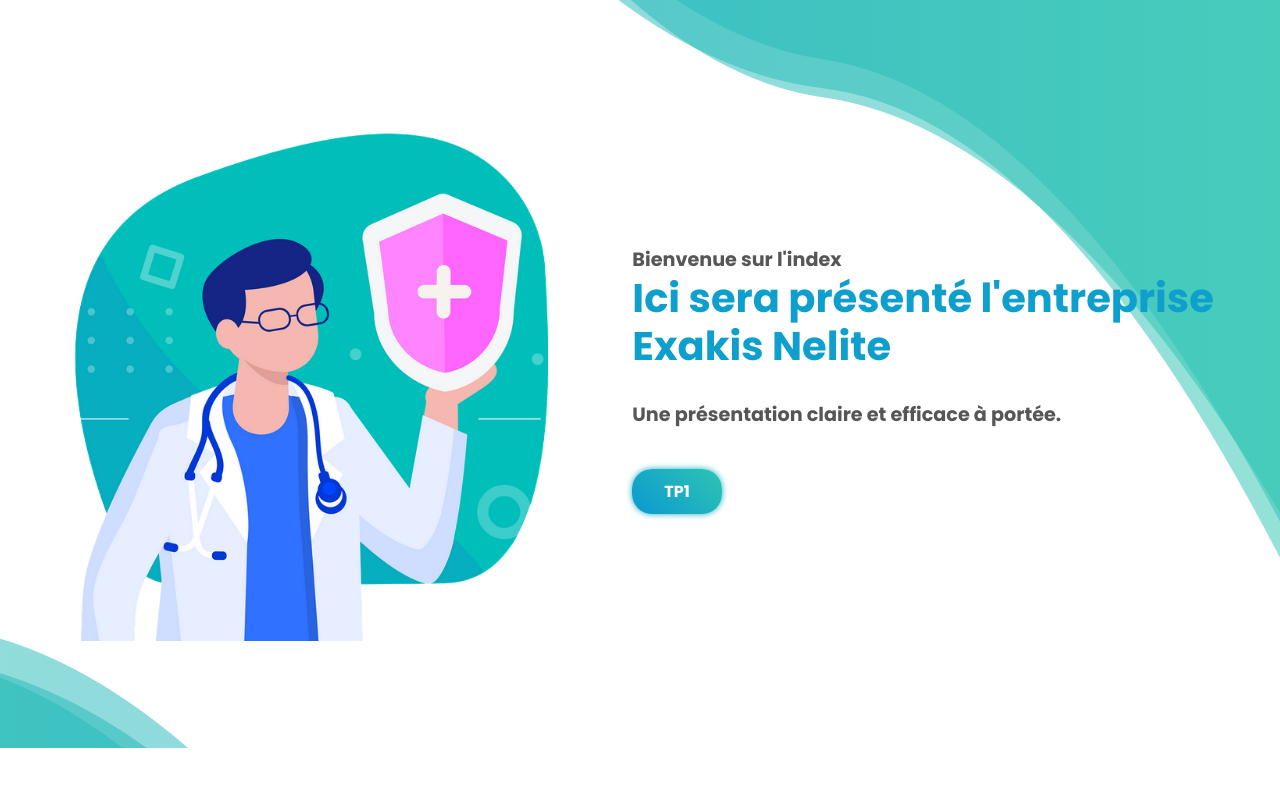
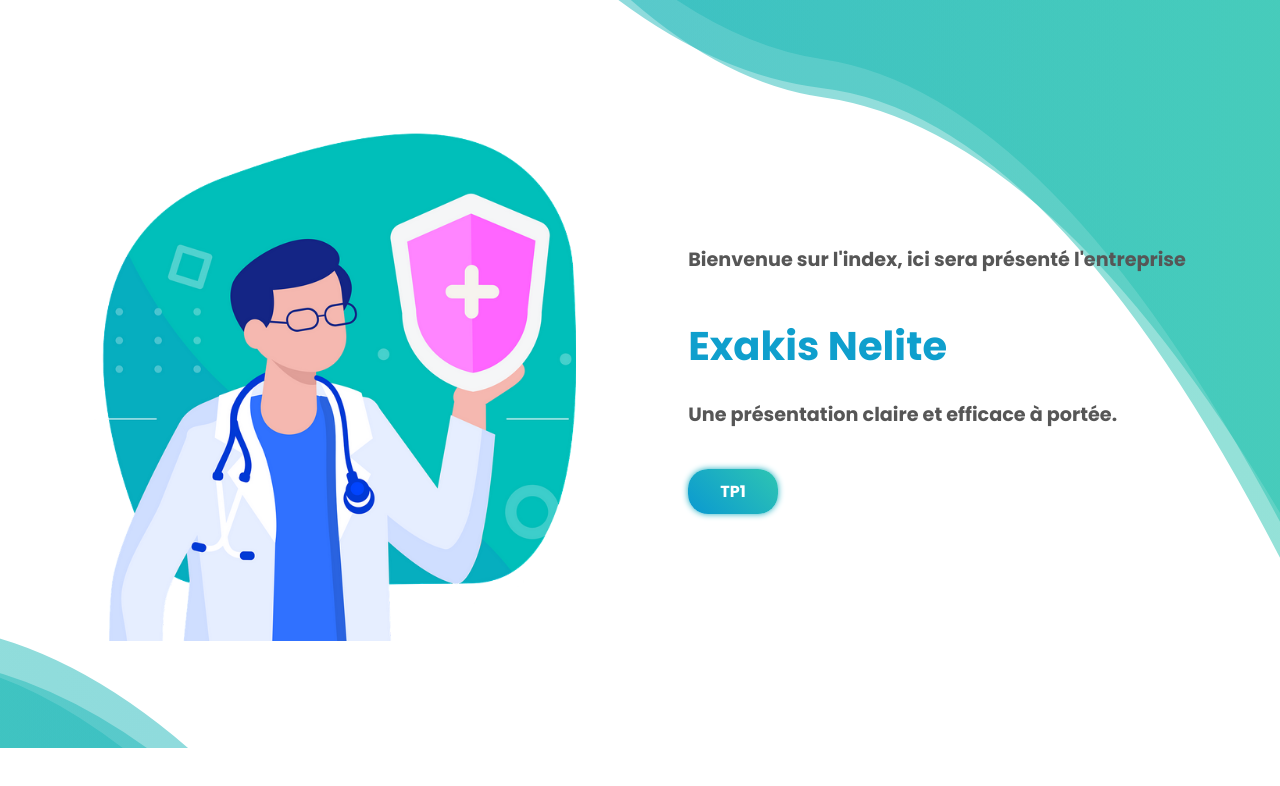
Before and after one commit to akorbi-iut90/s1-2021-ihm, a plain HTML site: page index.html in a window 1280 px wide. Drawn offline with Linux system fonts and the light colour scheme.

Commit message:
Update index.html

```diff
--- a/index.html
+++ b/index.html
@@ -140,10 +140,10 @@
 					<img src="banner.png" alt="" />
 				</div>
 				<div>
-					<h6>Bienvenue sur l'index</h6>
-					<h3>Ici sera présenté l'entreprise <br> Exakis Nelite</h3>
+					<h6>Bienvenue sur l'index, ici sera présenté l'entreprise</h6>
+					<h3><br> Exakis Nelite</h3>
 					<p>Une présentation claire et efficace à portée.</p>
-					<a href="s1-2021-ihm/tp1/paga1.html">TP1</a>
+					<a href="tp1/paga1.html">TP1</a>
 				</div>
 			</div>
 		</div>
```
